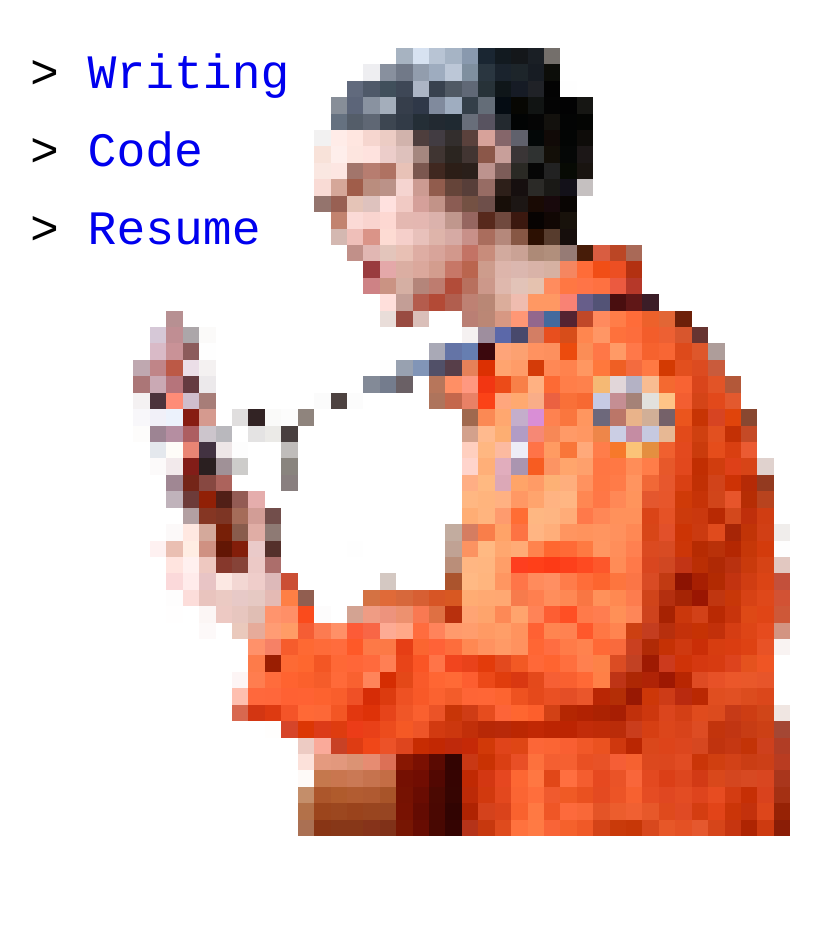
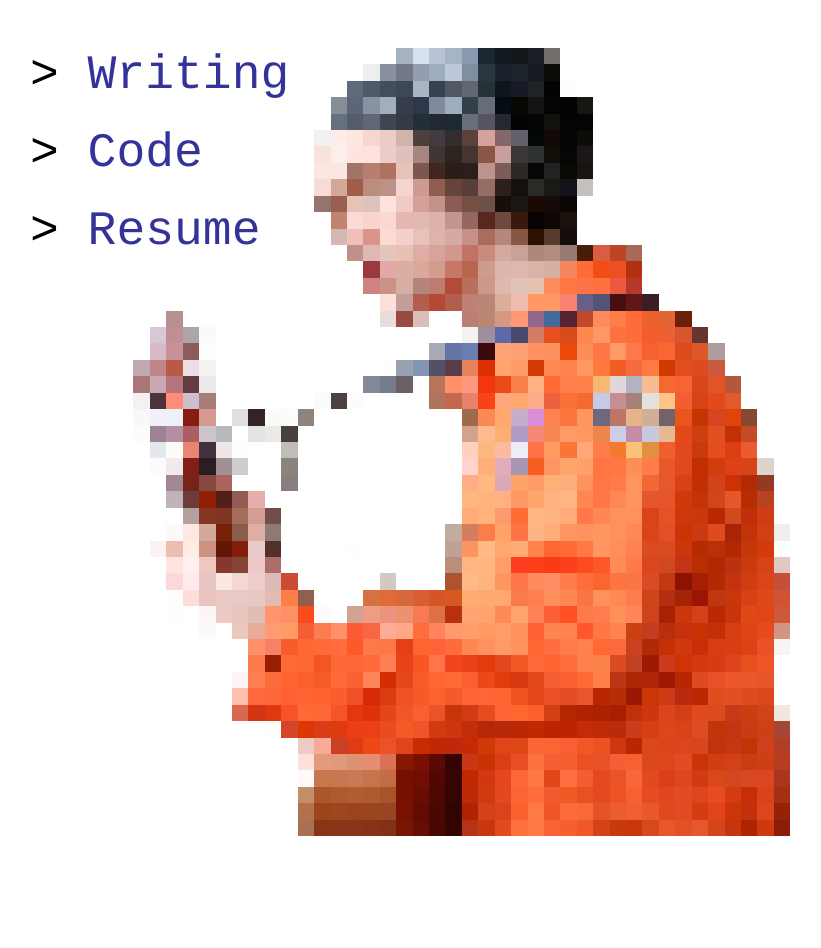
Before and after one commit to garrettr/garrettr.github.com, a Jekyll site: the page built from index.html, in a window 1280 px wide. Shown: the whole page, without its empty margins (250-1071 px from the left). Built offline with Jekyll 4.4.1, drawn with Linux system fonts in a browser that asks for light colours; some web fonts are replaced.

Commit message:
index.html link styles

```diff
--- a/media/css/home.css
+++ b/media/css/home.css
@@ -5,6 +5,9 @@
   margin: 0 auto;
   min-height:100%;
 }
+
+a { text-decoration: none; color: #339 }
+a:hover { text-decoration: underline; color: #33f; }
 
 #container {
   height: 100%;
```
